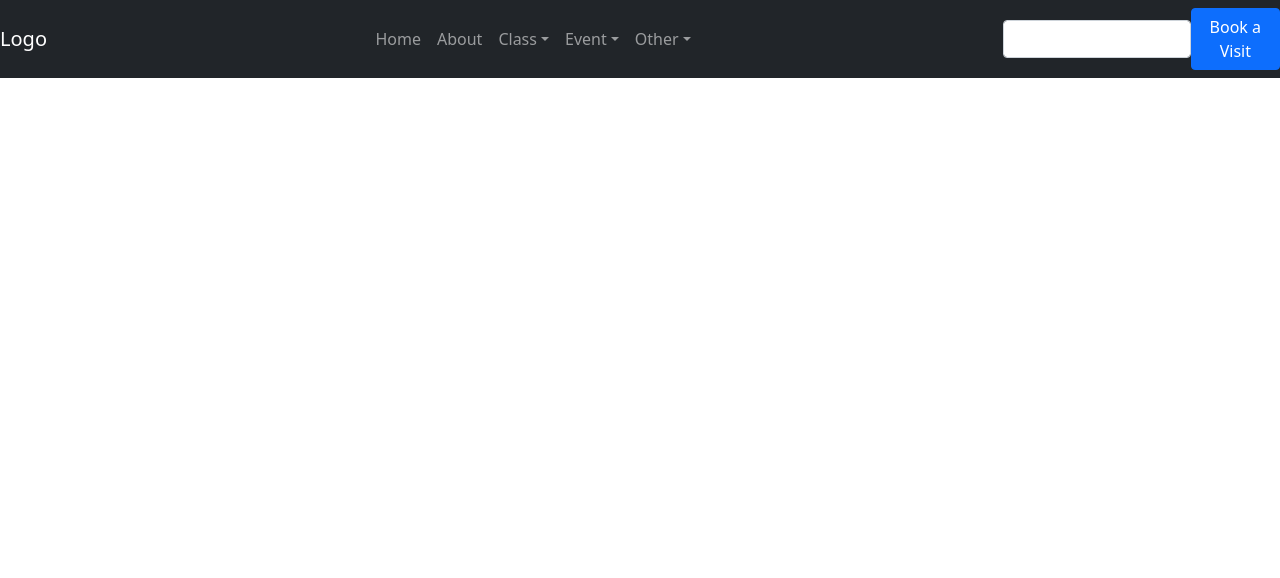
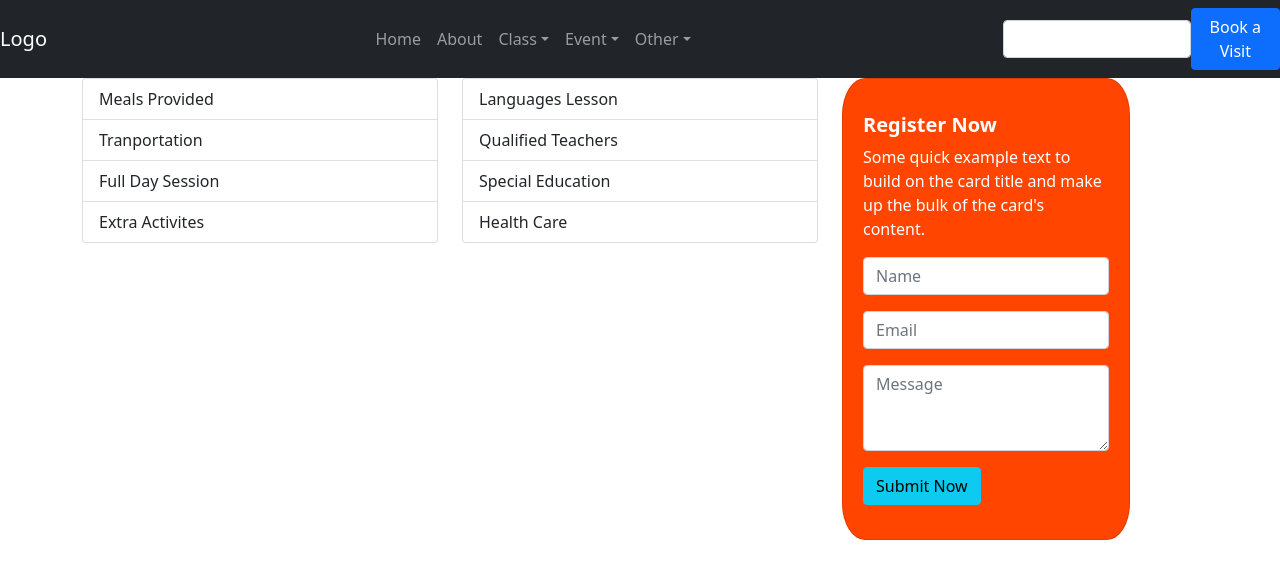
Before and after one commit to theMVPshop/edukids, a React (Create React App) app in the folder edukids/: page /Facilities in a window 1280 px wide. Shown: the top 578 px of the page. Built offline with nearby package versions, Linux system fonts and the light colour scheme.

Commit message:
added facilities component

```diff
--- a/edukids/src/App.css
+++ b/edukids/src/App.css
@@ -11,6 +11,12 @@
   .App-logo {
     animation: App-logo-spin infinite 20s linear;
   }
+}
+
+header{
+  background-color: coral;
+  color: white;
+  border-radius: 10%;
 }
 
 .App-header {
--- a/edukids/src/Router.js
+++ b/edukids/src/Router.js
@@ -12,6 +12,7 @@ import ClassDetail from "./components/ClassDetail"
 import Team from "./components/Team";
 import CareerDetail from './components/CareerDetail';
 import FAQ from './components/FrequentQuestions';
+import Facilities from "./components/Facilities";
 
 
 const Router = () => {
@@ -29,6 +30,7 @@ const Router = () => {
         <Route exact path="/Team" component={Team} />
         <Route exact path="/CareerDetail" component={CareerDetail} />
         <Route exact path="/FAQ" component={FAQ} />
+        <Route exact path="/Facilities" component={Facilities} />
         </Switch>
     )
 }
--- a/edukids/src/components/ClassDetail.js
+++ b/edukids/src/components/ClassDetail.js
@@ -14,7 +14,7 @@ function ClassDetail() {
     <div>
    <Container>
 
-    {/* *** Class Detail header IMG *** */}
+    *** Class Detail header IMG ***
 
   <Row>
     <Col>
--- /dev/null
+++ b/edukids/src/components/Facilities.js
@@ -0,0 +1,67 @@
+import React from 'react'
+import {Container, Row, Col, Card, Button, Form, ListGroup } from 'react-bootstrap';
+
+export default function Facilities() {
+    return (
+        <div>
+
+<Container>
+  <Row>
+{/* *** list column ***       */}
+    <Col>
+    <ListGroup>
+  <ListGroup.Item>Meals Provided</ListGroup.Item>
+  <ListGroup.Item>Tranportation</ListGroup.Item>
+  <ListGroup.Item>Full Day Session</ListGroup.Item>
+  <ListGroup.Item>Extra Activites</ListGroup.Item>
+
+</ListGroup>
+    </Col>
+{/* *** list column ***     */}
+    <Col>
+    <ListGroup>
+  <ListGroup.Item>Languages Lesson</ListGroup.Item>
+  <ListGroup.Item>Qualified Teachers</ListGroup.Item>
+  <ListGroup.Item>Special Education</ListGroup.Item>
+  <ListGroup.Item>Health Care</ListGroup.Item>
+
+</ListGroup>
+    </Col>
+
+{/* *** card column *** */}
+    <Col>
+    <Card style={{ width: '18rem', color: 'white', backgroundColor: 'orangeRed', borderRadius: '8%', padding: '18px 4px'}}>
+  <Card.Body>
+    <Card.Title><b>Register Now</b></Card.Title>
+    <Card.Text>
+      Some quick example text to build on the card title and make up the bulk of
+      the card's content.
+    </Card.Text>
+    <Form>
+
+    <Form.Group className="mb-3">
+    <Form.Control type="text" placeholder="Name" />
+  </Form.Group>
+
+  <Form.Group className="mb-3" controlId="formBasicEmail">
+    <Form.Control type="email" placeholder="Email" />
+  </Form.Group>
+
+  <Form.Group className="mb-3" controlId="exampleForm.ControlTextarea1">
+    <Form.Control as="textarea" rows={3}  placeholder="Message"/>
+  </Form.Group>
+
+  <Button variant="info" type="submit">
+    Submit Now
+  </Button>
+</Form>
+  </Card.Body>
+</Card>
+
+    </Col>
+  </Row>
+</Container>
+
+        </div>
+    )
+}
```
